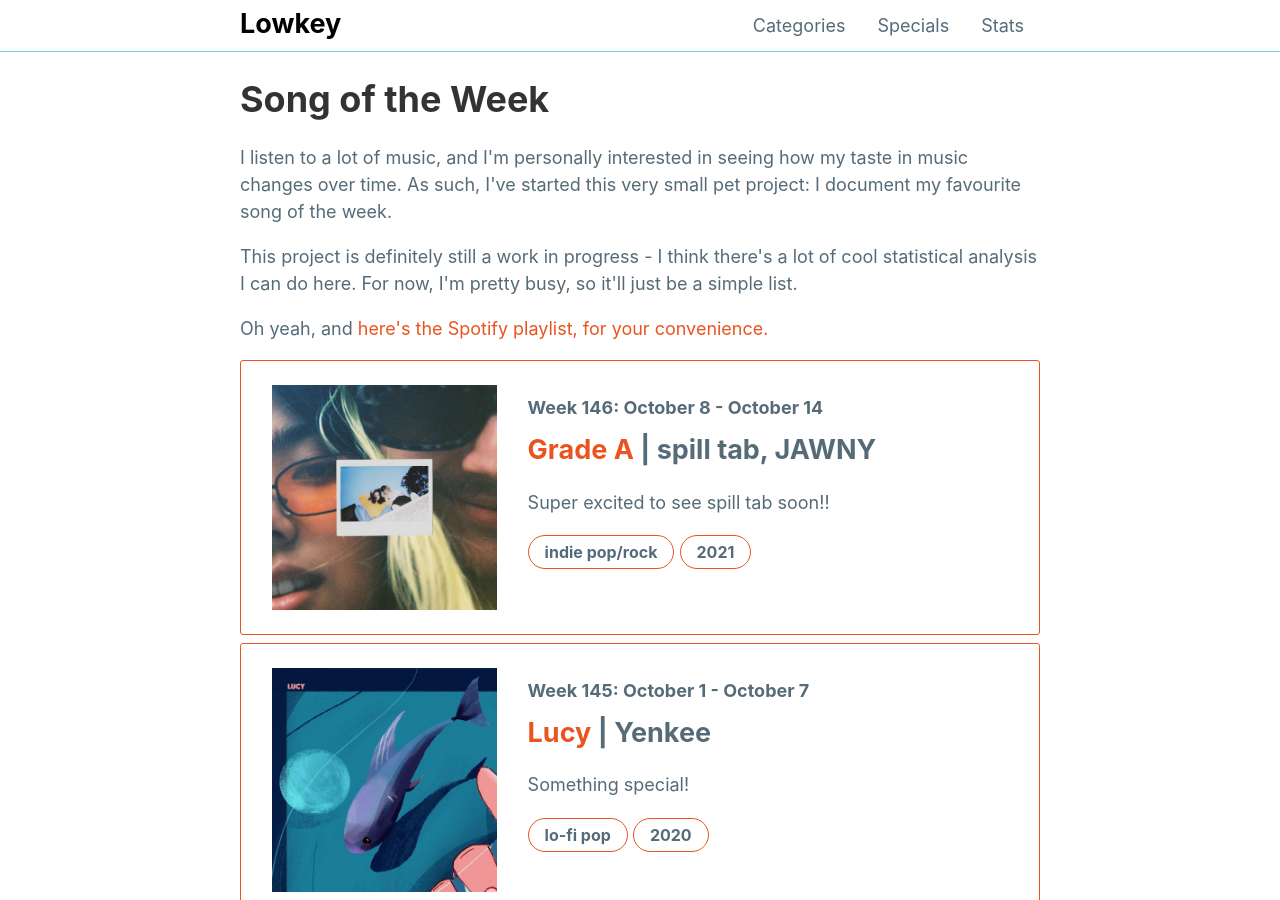
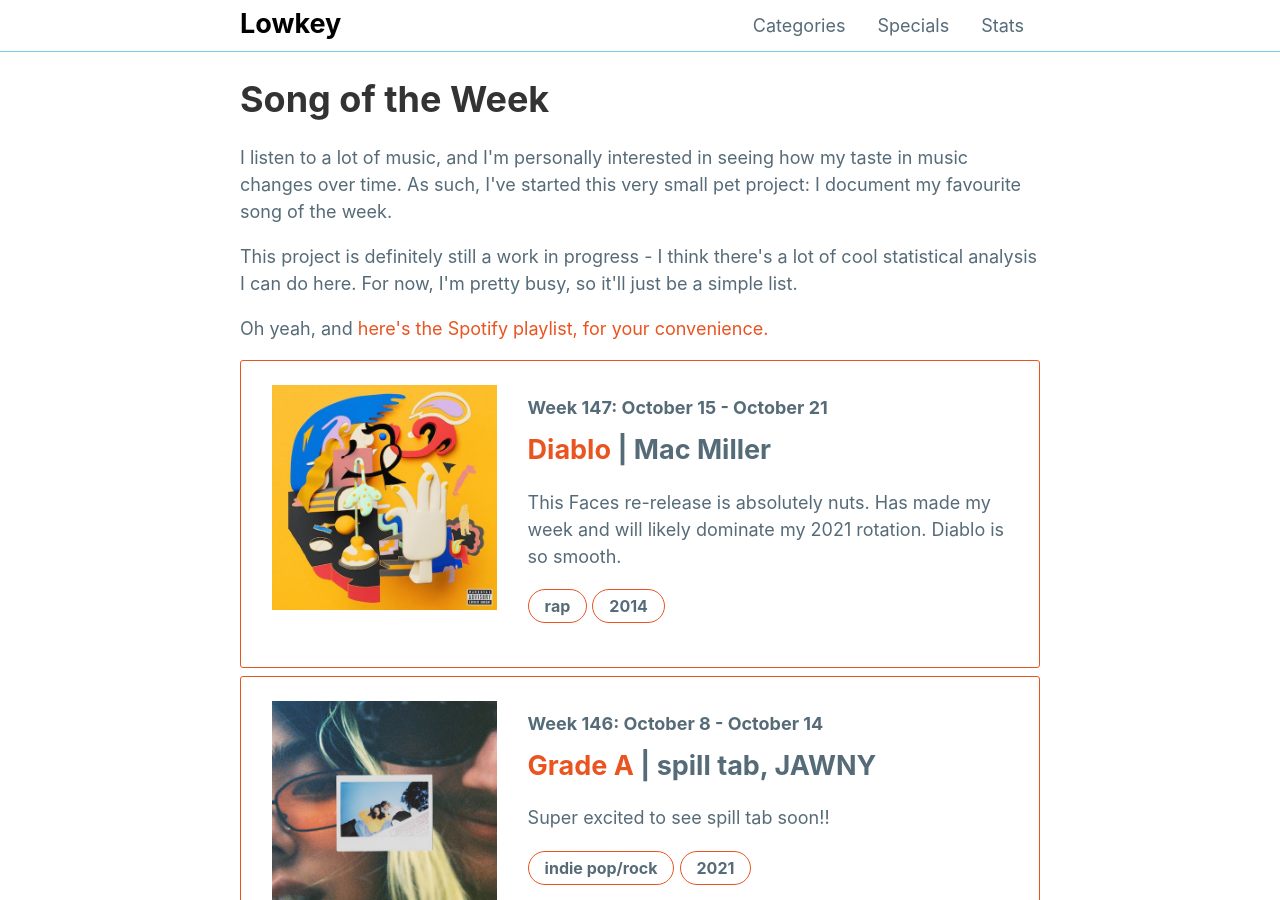
Before and after one commit to mattxwang/lowkey, a Jekyll site: the page built from stats/song-of-the-week.html, in a window 1280 px wide and 900 px high. Built offline with Jekyll 4.4.1, drawn with Linux system fonts in a browser that asks for light colours; comment, search, counter and statistics services are not loaded.

Commit message:
rap diablo

```diff
--- a/_data/sotw.yml
+++ b/_data/sotw.yml
@@ -1458,3 +1458,13 @@ week146:
   year: 2021
   blurb: >
     Super excited to see spill tab soon!!
+week147:
+  week: "Week 147: October 15 - October 21"
+  title: "Diablo"
+  artist: "Mac Miller"
+  album: "Faces"
+  album_art: "faces.jpg"
+  genre: "rap"
+  year: 2014
+  blurb: >
+    This Faces re-release is absolutely nuts. Has made my week and will likely dominate my 2021 rotation. Diablo is so smooth.
```
Also changed, not shown: img/albums/faces.jpg (added).
